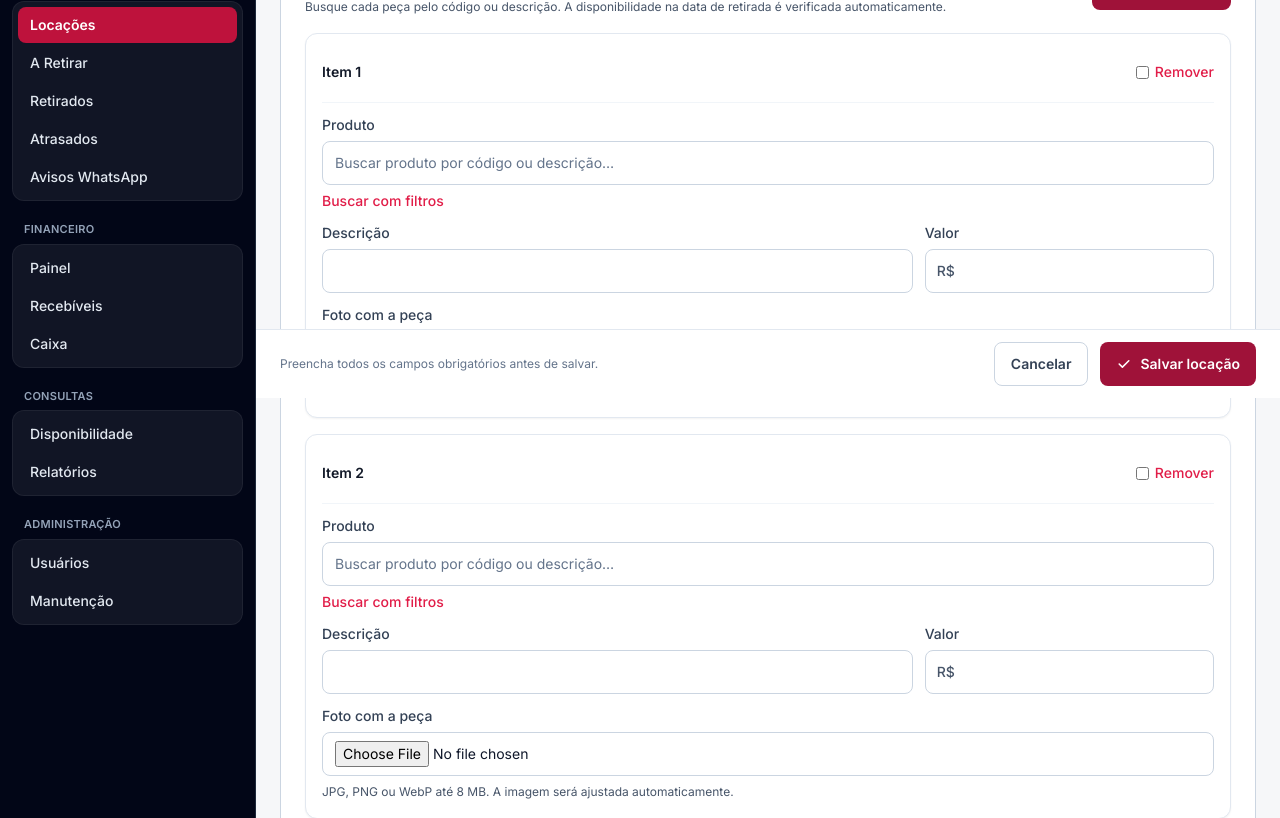
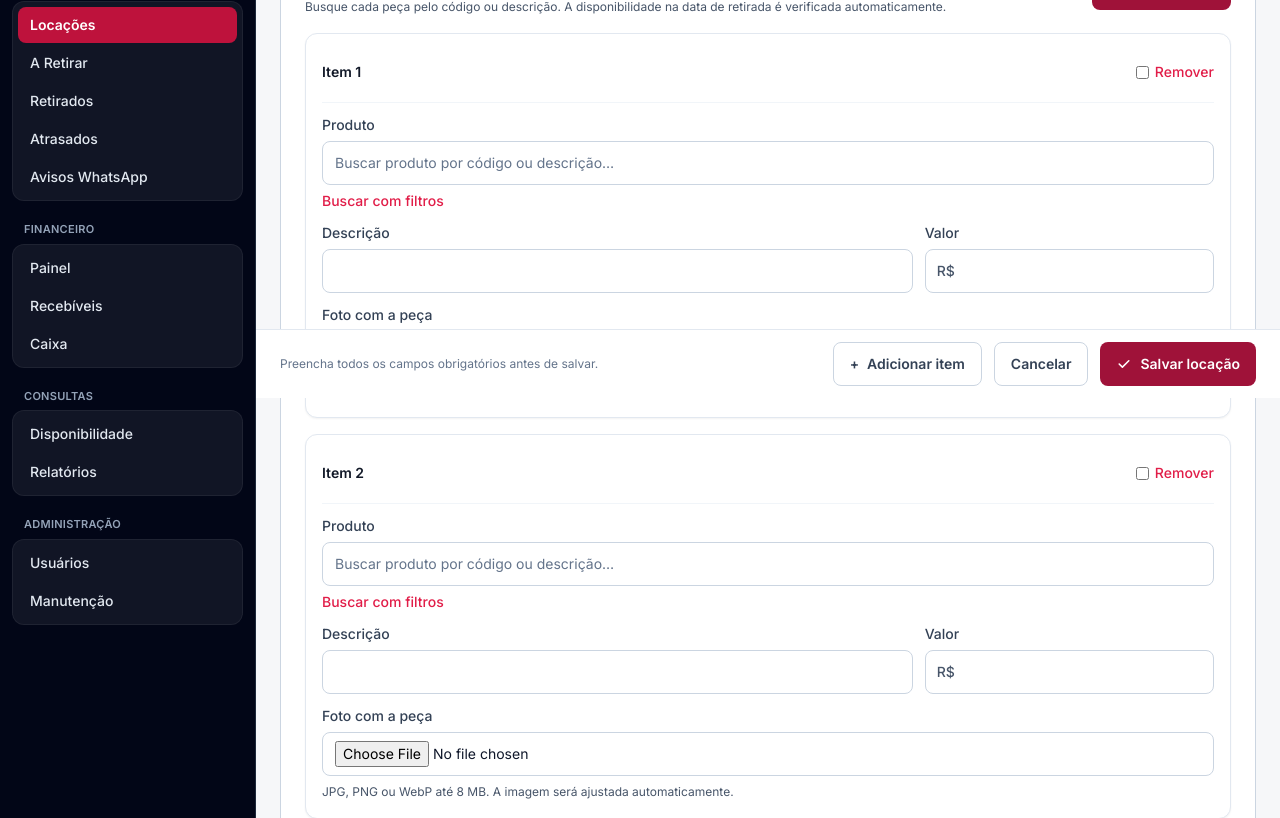
Before and after one commit to elvertoni/noivaecia, a Django app: page /locacoes/nova/ in a window 1280 px wide. Shown: the part 402-1220 px from the top of the page. Run offline with Django 5.2, Linux system fonts and the light colour scheme; the visitor is signed in with stand-in values (Sample User, id 1); style sheets or scripts are compiled from the project's sources; some libraries are stand-ins or nearby versions.

Commit message:
feat(ui): add Adicionar item button to sticky footer action bar

```diff
--- a/templates/rentals/rental_form.html
+++ b/templates/rentals/rental_form.html
@@ -309,7 +309,13 @@
   {% if not has_payments %}
     <p class="mr-auto hidden text-xs text-slate-500 sm:block">Preencha todos os campos obrigatórios antes de salvar.</p>
   {% endif %}
-  <div id="rental-action-buttons" class="grid w-full min-w-0 grid-cols-2 gap-2 sm:flex sm:w-auto sm:items-center sm:gap-3">
+  <div id="rental-action-buttons" class="grid w-full min-w-0 grid-cols-3 gap-2 sm:flex sm:w-auto sm:items-center sm:gap-3">
+    <button type="button"
+            id="add-item-footer"
+            class="btn btn-secondary min-w-0 w-full px-2 sm:w-auto sm:px-4"
+            aria-controls="item-forms">
+      <span aria-hidden="true">+</span> Adicionar item
+    </button>
     {% if form.instance.pk %}
       <a href="{% url 'rentals:detail' form.instance.pk %}" class="btn btn-secondary min-w-0 w-full px-2 sm:w-auto sm:px-4">Cancelar</a>
     {% else %}
@@ -910,7 +916,7 @@
       }
       addItemRow(true);
     }
-    ['add-item', 'add-item-bottom'].forEach(function (id) {
+    ['add-item', 'add-item-bottom', 'add-item-footer'].forEach(function (id) {
       const btn = document.getElementById(id);
       if (btn) btn.addEventListener('click', handleAddItem);
     });
```
Also changed, not shown: rentals/tests_footer_ui.py (+8 -1 lines).
